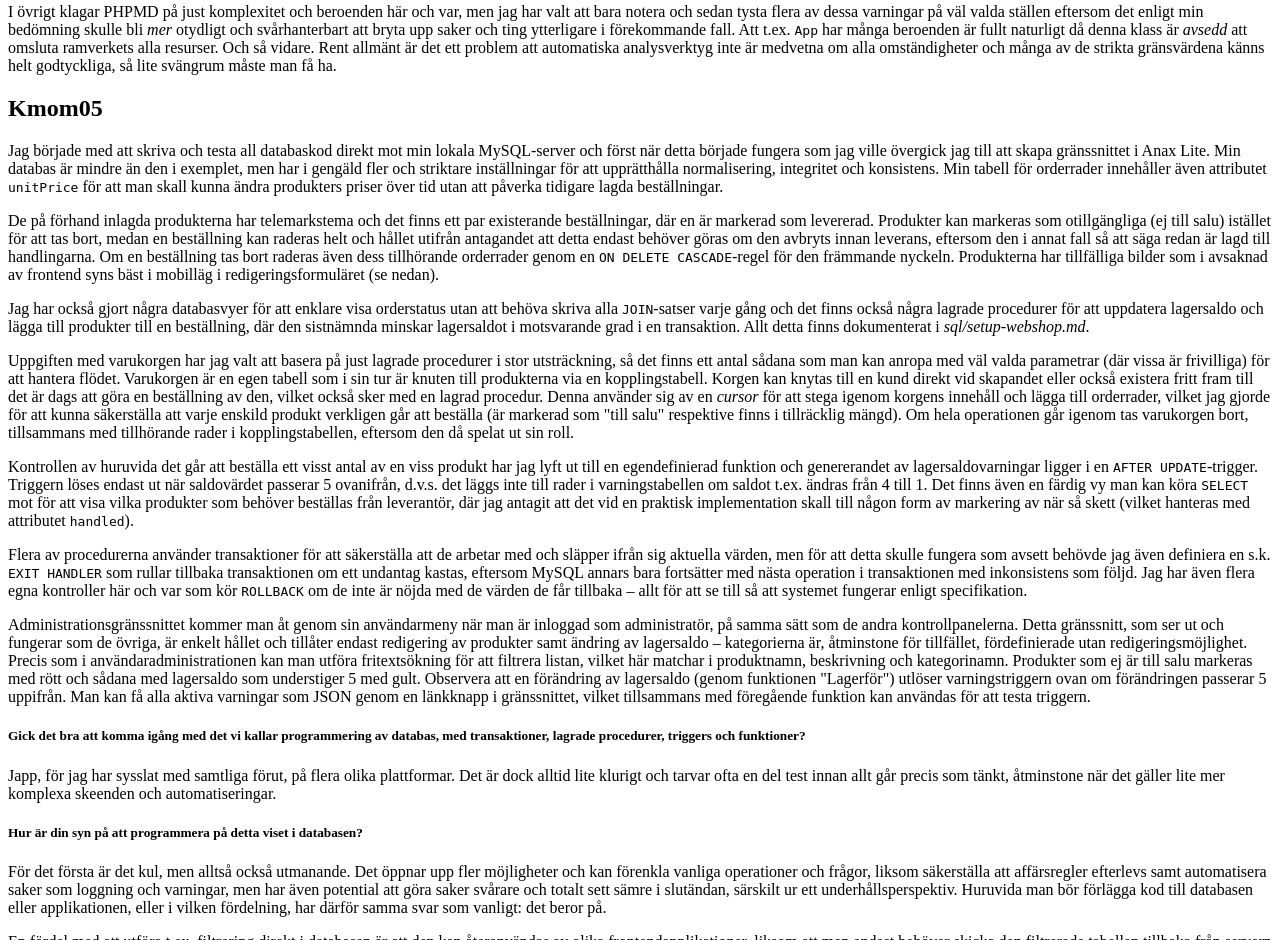
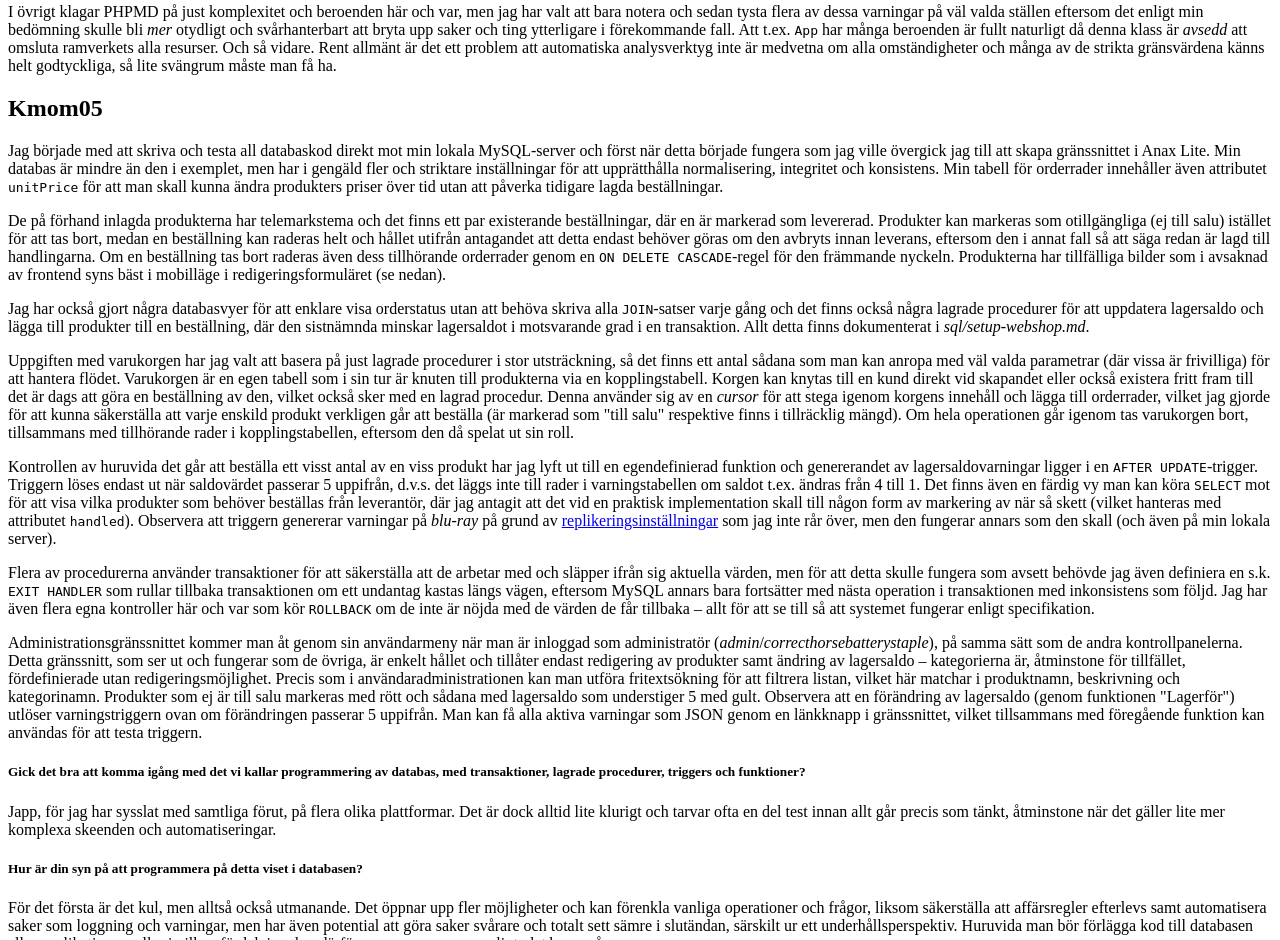
Before and after one commit to lrc-se/bth-anax-lite, a PHP site: template views/report.php in a window 1280 px wide. Shown: the part 5560-6500 px from the top of the page. Run offline with PHP 8.4, Linux system fonts and the light colour scheme; the template is opened without the code that fills it, so the values that code supplies are empty; some web fonts are replaced.

Commit message:
Finished Kmom05

```diff
--- a/htdocs/css/style.css
+++ b/htdocs/css/style.css
@@ -249,6 +249,10 @@ header {
     font-family: "Nova Oval", sans-serif;
     font-size: 1.25em;
     font-weight: bold;
+    text-decoration: none;
+}
+
+.logo:hover {
     text-decoration: none;
 }
 
--- a/views/report.php
+++ b/views/report.php
@@ -399,7 +399,7 @@
                 Produkter kan markeras som otillgängliga (ej till salu) istället för att tas bort,
                 medan en beställning kan raderas helt och hållet utifrån antagandet att detta endast behöver göras om den avbryts innan leverans,
                 eftersom den i annat fall så att säga redan är lagd till handlingarna. Om en beställning tas bort raderas även dess tillhörande orderrader genom en <code>ON DELETE CASCADE</code>-regel
-                för den främmande nyckeln. Produkterna har tillfälliga bilder som i avsaknad av frontend syns bäst i mobilläg i redigerings&shy;formuläret (se nedan).
+                för den främmande nyckeln. Produkterna har tillfälliga bilder som i avsaknad av frontend syns bäst i mobilläge i redigerings&shy;formuläret (se nedan).
             </p>
             <p>
                 Jag har också gjort några databasvyer för att enklare visa orderstatus utan att behöva skriva alla <code>JOIN</code>-satser
@@ -412,33 +412,37 @@
                 Korgen kan knytas till en kund direkt vid skapandet eller också existera fritt fram till det är dags att göra en beställning av den,
                 vilket också sker med en lagrad procedur. Denna använder sig av en <i>cursor</i> för att stega igenom korgens innehåll och lägga till orderrader,
                 vilket jag gjorde för att kunna säkerställa att varje enskild produkt verkligen går att beställa (är markerad som "till salu" respektive finns i tillräcklig mängd).
-                Om hela operationen går igenom tas varukorgen bort, tillsammans med tillhörande rader i kopplingstabellen, eftersom den då spelat ut sin roll.
+                Om hela operationen går igenom tas varukorgen bort, tillsammans med tillhörande rader i kopplings&shy;tabellen, eftersom den då spelat ut sin roll.
             </p>
             <p>
                 Kontrollen av huruvida det går att beställa ett visst antal av en viss produkt har jag lyft ut till en egendefinierad funktion och genererandet av lagersaldo&shy;varningar
-                ligger i en <code>AFTER UPDATE</code>-trigger. Triggern löses endast ut när saldovärdet passerar 5 ovanifrån,
+                ligger i en <code>AFTER UPDATE</code>-trigger. Triggern löses endast ut när saldovärdet passerar 5 uppifrån,
                 d.v.s. det läggs inte till rader i varnings&shy;tabellen om saldot t.ex. ändras från 4 till 1.
                 Det finns även en färdig vy man kan köra <code>SELECT</code> mot för att visa vilka produkter som behöver beställas från leverantör,
                 där jag antagit att det vid en praktisk implementation skall till någon form av markering av när så skett (vilket hanteras med attributet <code>handled</code>).
+                Observera att triggern genererar varningar på <i>blu-ray</i> på grund av
+                <a href="http://stackoverflow.com/questions/36137746/warning-unsafe-statement-written-to-the-binary-log-using-statement" target="_blank">replikerings&shy;inställningar</a>
+                som jag inte rår över, men den fungerar annars som den skall (och även på min lokala server).
             </p>
             <p>
                 Flera av procedurerna använder transaktioner för att säkerställa att de arbetar med och släpper ifrån sig aktuella värden,
-                men för att detta skulle fungera som avsett behövde jag även definiera en s.k. <code>EXIT HANDLER</code> som rullar tillbaka transaktionen om ett undantag kastas,
+                men för att detta skulle fungera som avsett behövde jag även definiera en s.k. <code>EXIT HANDLER</code> som rullar tillbaka transaktionen om ett undantag kastas längs vägen,
                 eftersom MySQL annars bara fortsätter med nästa operation i transaktionen med inkonsistens som följd. Jag har även flera egna kontroller här och var som kör <code>ROLLBACK</code>
                 om de inte är nöjda med de värden de får tillbaka – allt för att se till så att systemet fungerar enligt specifikation.
             </p>
             <p>
-                Administrations&shy;gränssnittet kommer man åt genom sin användarmeny när man är inloggad som administratör, på samma sätt som de andra kontrollpanelerna.
-                Detta gränssnitt, som ser ut och fungerar som de övriga, är enkelt hållet och tillåter endast redigering av produkter samt ändring av lagersaldo – kategorierna är,
-                åtminstone för tillfället, fördefinierade utan redigerings&shy;möjlighet. Precis som i användar&shy;administrationen kan man utföra fritext&shy;sökning för att filtrera listan,
-                vilket här matchar i produktnamn, beskrivning och kategorinamn. Produkter som ej är till salu markeras med rött och sådana med lagersaldo som understiger 5 med gult.
-                Observera att en förändring av lagersaldo (genom funktionen "Lagerför") utlöser varnings&shy;triggern ovan om förändringen passerar 5 uppifrån.
-                Man kan få alla aktiva varningar som JSON genom en länkknapp i gränssnittet, vilket tillsammans med föregående funktion kan användas för att testa triggern.
+                Administrations&shy;gränssnittet kommer man åt genom sin användarmeny när man är inloggad som administratör (<i>admin</i>/<wbr><i>correcthorsebatterystaple</i>),
+                på samma sätt som de andra kontroll&shy;panelerna. Detta gränssnitt, som ser ut och fungerar som de övriga,
+                är enkelt hållet och tillåter endast redigering av produkter samt ändring av lagersaldo – kategorierna är, åtminstone för tillfället, fördefinierade utan redigerings&shy;möjlighet.
+                Precis som i användar&shy;administrationen kan man utföra fritext&shy;sökning för att filtrera listan, vilket här matchar i produktnamn, beskrivning och kategorinamn.
+                Produkter som ej är till salu markeras med rött och sådana med lagersaldo som understiger 5 med gult. Observera att en förändring av lagersaldo (genom funktionen "Lagerför")
+                utlöser varnings&shy;triggern ovan om förändringen passerar 5 uppifrån. Man kan få alla aktiva varningar som JSON genom en länkknapp i gränssnittet,
+                vilket tillsammans med föregående funktion kan användas för att testa triggern.
             </p>
             <h5>Gick det bra att komma igång med det vi kallar programmering av databas, med transaktioner, lagrade procedurer, triggers och funktioner?</h5>
             <p>
                 Japp, för jag har sysslat med samtliga förut, på flera olika plattformar. Det är dock alltid lite klurigt och tarvar ofta en del test innan allt går precis som tänkt,
-                åtminstone när det gäller lite mer komplexa skeenden och automatiseringar.
+                åtminstone när det gäller lite mer komplexa skeenden och automati&shy;seringar.
             </p>
             <h5>Hur är din syn på att programmera på detta viset i databasen?</h5>
             <p>
@@ -448,7 +452,7 @@
                 Huruvida man bör förlägga kod till databasen eller applikationen, eller i vilken fördelning, har därför samma svar som vanligt: det beror på.
             </p>
             <p>
-                En fördel med att utföra t.ex. filtrering direkt i databasen är att den kan återanvändas av olika frontendapplikationer,
+                En fördel med att utföra t.ex. filtrering direkt i databasen är att den kan återanvändas av olika frontend&shy;applikationer,
                 liksom att man endast behöver skicka den filtrerade tabellen tillbaka från servern vilket kan ha betydelse om det rör sig om stora datamängder och/eller hög trafiktäthet.
                 En lagrad procedur är också effektiv då den kan förkompileras och hela hanteringen ligger i databas&shy;hanteraren, från start till slut.
             </p>
@@ -464,6 +468,13 @@
                 men det skall nämnas att om man kontrollerar transaktionen på applikationsnivå får man större flexibilitet och har t.ex.
                 möjlighet att låta även andra saker än databas&shy;operationerna i sig styras av hur de ingående delarna fortlöper eller misslyckas.
             </p>
+            <p>
+                Vad gäller att utnyttja databas&shy;programmering inom ramarna för Anax Lite – nu, framledes eller retroaktivt – ser jag möjligheter för det, ja,
+                t.ex. för filtrerings&shy;- och sorterings&shy;funktionerna som återkommer på flera ställen. Det skulle innebära mindre SQL-kod i PHP-komponenterna,
+                som då blir "renare" och mer överskådliga, men också göra databas&shy;kommunikationen mindre konsekvent då vissa delar skulle ligga på en annan nivå än resten.
+                Jag har valt att inte gå den vägen nu, utan mina procedurer o.dyl. är i stort sett begränsade till varukorgs- och order&shy;uppgiften
+                (lagersaldo&shy;funktionen i gränssnittet utnyttjar dock proceduren <code>addStock</code>).
+            </p>
             <h5>Några reflektioner kring din kod för backenden till webbshoppen?</h5>
             <p>
                 Koden bygger på och fungerar som de tidigare gränssnitten för användare och innehåll så det var en rätt enkel sak att kopiera, modifiera och anpassa både vyer,
@@ -472,11 +483,11 @@
             </p>
             <p>
                 I det här fallet finns dock en skillnad i det att <code>Product</code>-klassen innehåller egenskapen <code>categoryIds</code>
-                som i sin tur innehåller primärnycklarna för alla kategorier som produkten ifråga är med i, vilket jag nyttjar för att hämta kategorinamnen i listningsvyn.
-                Denna egenskap instantieras inte av PDO då den innehåller flera värden från en kopplingstabell, utan fylls upp av hämtnings&shy;metoderna i <code>ProductFunctions</code>.
+                som i sin tur innehåller primärnycklarna för alla kategorier som produkten ifråga är med i, vilket jag nyttjar för att hämta kategori&shy;namnen i listningsvyn.
+                Denna egenskap sätts inte av PDO då den innehåller flera värden från en kopplingstabell, utan fylls upp av hämtnings&shy;metoderna i <code>ProductFunctions</code>.
             </p>
             <p>
-                I övrigt blev det återigen vissa speciallösningar för att generera och hantera rätt SQL-kod för alla önskade funktioner,
+                I övrigt blev det återigen vissa special&shy;lösningar för att generera och hantera rätt SQL-kod för alla önskade funktioner,
                 vilket komplicerades av att kategorierna ligger i en annan tabell med ett många-till-många-samband med produkterna.
                 Situationen är likartad som den med relaterade objekt i BMO-projektet i <strong>htmlphp</strong> och jag löste den på ett likartat sätt:
                 genom att ta bort och lägga till rader i kopplingstabellen inom ramarna för en transaktion när en produktpost sparas till databasen.
@@ -489,7 +500,7 @@
             </p>
             <p>
                 Annars är ju allt detta en högst partiell lösning och det är mycket som återstår att göra i både frontend och backend samt på databasnivå,
-                men detta var ju också vad uppgiften gick ut på så jag nöjer mig här för tillfället.
+                men detta var ju också vad uppgiften bestod i så jag nöjer mig här för tillfället.
             </p>
             <h5>Något du vill säga om koden generellt i och kring Anax Lite?</h5>
             <p>
--- a/views/webshop/admin-index.php
+++ b/views/webshop/admin-index.php
@@ -51,7 +51,7 @@
                         <a href="?<?= $app->mergeQS(['sort' => 'stock', 'desc' => (int)(!$params['desc'])]) ?>">Lager<span class="mobile-hide">saldo</span></a><?= ($params['sort'] == 'stock' ? '&nbsp;<span class="arrow">' . "$arrow</span>" : '') ?>
                     </th>
                     <th>
-                        <a href="?<?= $app->mergeQS(['sort' => 'available', 'desc' => (int)(!$params['desc'])]) ?>">Till salu</a><?= ($params['sort'] == 'available' ? '&nbsp;<span class="arrow">' . "$arrow</span>" : '') ?>
+                        <a href="?<?= $app->mergeQS(['sort' => 'available', 'desc' => (int)(!$params['desc'])]) ?>">Till&nbsp;salu</a><?= ($params['sort'] == 'available' ? '&nbsp;<span class="arrow">' . "$arrow</span>" : '') ?>
                     </th>
                     <th>Kategorier</th>
                     <th>Åtgärd</th>
```
